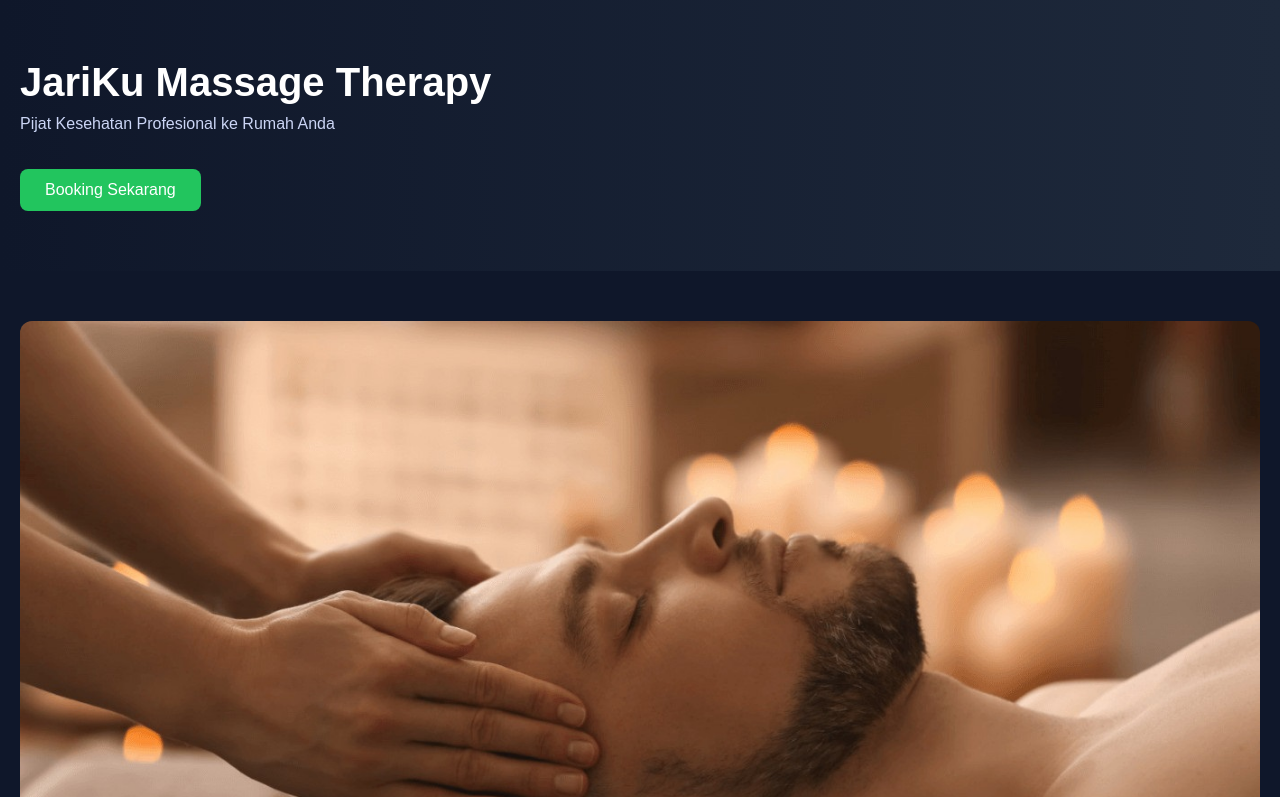
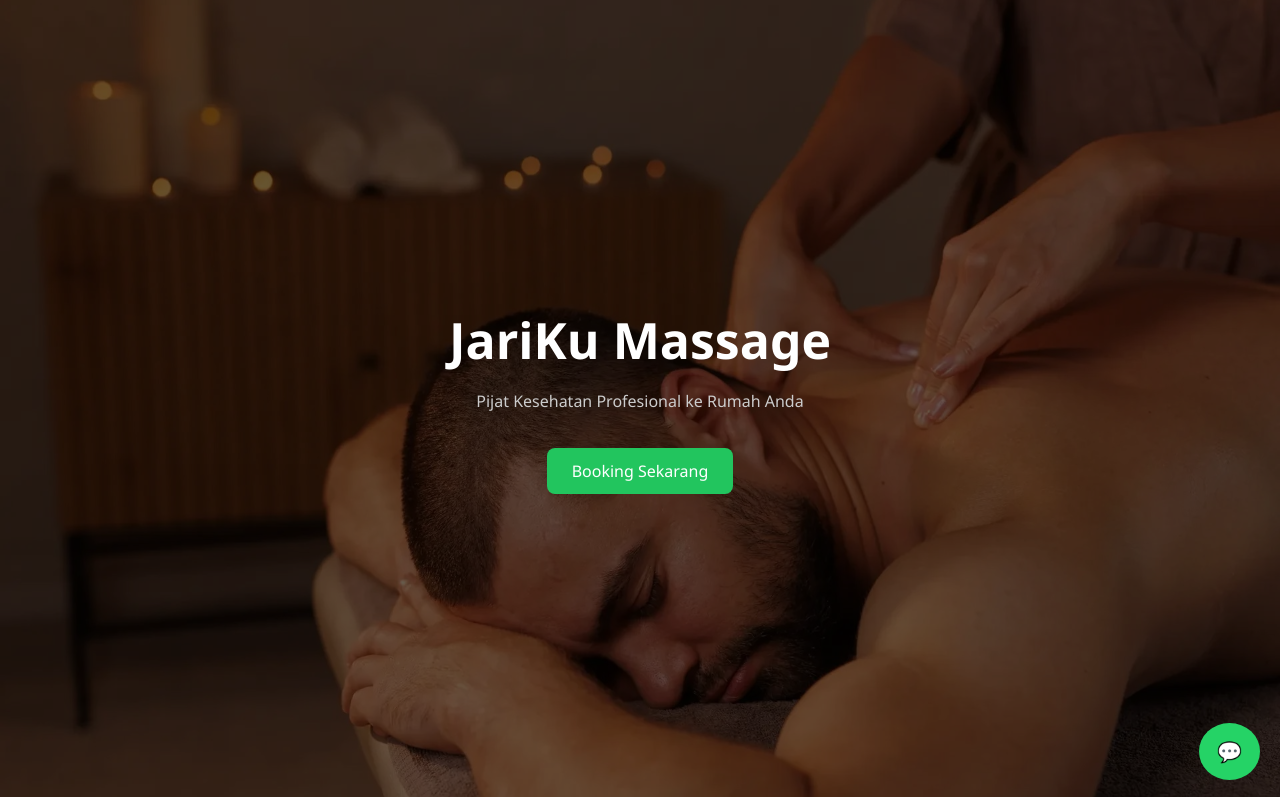
Before and after one commit to necromenci/JariKu, a plain HTML site: page index.html in a window 1280 px wide. Shown: the top 797 px of the page. Drawn offline with Linux system fonts and the light colour scheme.

Commit message:
Update index.html

```diff
--- a/index.html
+++ b/index.html
@@ -8,46 +8,52 @@
 <style>
 body {
     margin: 0;
-    font-family: Arial, sans-serif;
+    font-family: 'Segoe UI', sans-serif;
     background: #0f172a;
     color: white;
 }
 
-header {
-   <img src="massage1.jpg" style="width:80%; max-width:500px; border-radius:15px; margin-top:20px;">
+/* HERO */
+.hero {
+    height: 100vh;
+    background: url('massage1.jpg') center/cover no-repeat;
+    display: flex;
+    align-items: center;
+    justify-content: center;
     text-align: center;
-    padding: 60px 20px;
-    background: linear-gradient(to right, #0f172a, #1e293b);
+    background-blend-mode: darken;
+    background-color: rgba(0,0,0,0.6);
 }
 
-header h1 {
-    font-size: 40px;
+.hero h1 {
+    font-size: 50px;
     margin: 0;
 }
 
-header p {
-    margin-top: 10px;
-    color: #cbd5f5;
+.hero p {
+    color: #ccc;
 }
 
 .btn {
-    display: inline-block;
     margin-top: 20px;
     padding: 12px 25px;
     background: #22c55e;
+    border-radius: 8px;
+    text-decoration: none;
     color: white;
-    text-decoration: none;
-    border-radius: 8px;
+    display: inline-block;
 }
 
+/* SECTION */
 .section {
-    padding: 50px 20px;
+    padding: 60px 20px;
     text-align: center;
 }
 
+/* SERVICES */
 .services {
     display: grid;
-    grid-template-columns: repeat(auto-fit, minmax(200px, 1fr));
+    grid-template-columns: repeat(auto-fit, minmax(200px,1fr));
     gap: 20px;
 }
 
@@ -55,8 +61,39 @@ header p {
     background: #1e293b;
     padding: 20px;
     border-radius: 12px;
+    transition: 0.3s;
 }
 
+.card:hover {
+    transform: scale(1.05);
+}
+
+/* GALLERY */
+.gallery {
+    display: grid;
+    grid-template-columns: repeat(auto-fit, minmax(250px,1fr));
+    gap: 15px;
+}
+
+.gallery img {
+    width: 100%;
+    border-radius: 12px;
+}
+
+/* WHATSAPP BUTTON */
+.wa {
+    position: fixed;
+    bottom: 20px;
+    right: 20px;
+    background: #25D366;
+    color: white;
+    padding: 15px 18px;
+    border-radius: 50%;
+    font-size: 20px;
+    text-decoration: none;
+}
+
+/* FOOTER */
 footer {
     text-align: center;
     padding: 20px;
@@ -67,37 +104,50 @@ footer {
 
 <body>
 
-<header>
-    <h1>JariKu Massage Therapy</h1>
-    <p>Pijat Kesehatan Profesional ke Rumah Anda</p>
-    <a class="btn" href="https://wa.me/628XXXXXXXXXX">Booking Sekarang</a>
-</header>
+<!-- HERO -->
+<div class="hero">
+    <div>
+        <h1>JariKu Massage</h1>
+        <p>Pijat Kesehatan Profesional ke Rumah Anda</p>
+        <a class="btn" href="https://wa.me/628XXXXXXXXXX">Booking Sekarang</a>
+    </div>
+</div>
 
-<section class="section">
-  <img src="massage2.jpg" style="width:100%; border-radius:12px;">
+<!-- SERVICES -->
+<div class="section">
     <h2>Layanan Kami</h2>
     <div class="services">
         <div class="card">Deep Tissue Massage</div>
         <div class="card">Relaxation Therapy</div>
         <div class="card">Recovery Massage</div>
     </div>
-</section>
+</div>
 
-<section class="section">
+<!-- GALLERY -->
+<div class="section">
+    <h2>Galeri</h2>
+    <div class="gallery">
+        <img src="massage1.jpg">
+        <img src="massage2.jpg">
+        <img src="massage3.jpg">
+    </div>
+</div>
+
+<!-- ABOUT -->
+<div class="section">
     <h2>Kenapa Pilih JariKu?</h2>
     <p>
     Terapis pria profesional, pelayanan sopan, dan fokus pada pijat kesehatan.
+    Kami memberikan pengalaman relaksasi terbaik langsung ke rumah Anda.
     </p>
-</section>
-
-<section class="section">
-    <h2>Area Layanan</h2>
-    <p>Medan dan sekitarnya</p>
-</section>
+</div>
 
 <footer>
     <p>© 2026 JariKu Massage Therapy</p>
 </footer>
 
+<!-- WHATSAPP FLOAT -->
+<a class="wa" href="https://wa.me/628XXXXXXXXXX">💬</a>
+
 </body>
 </html>
```
